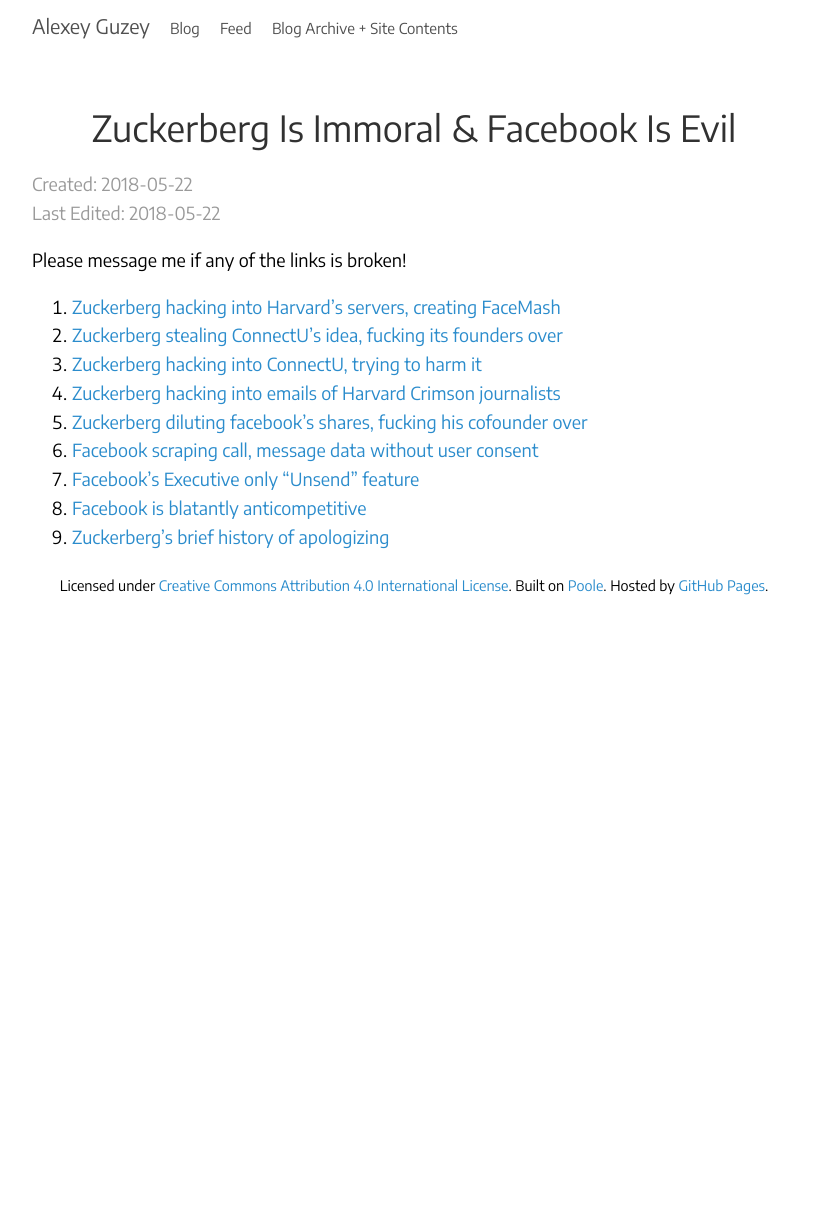
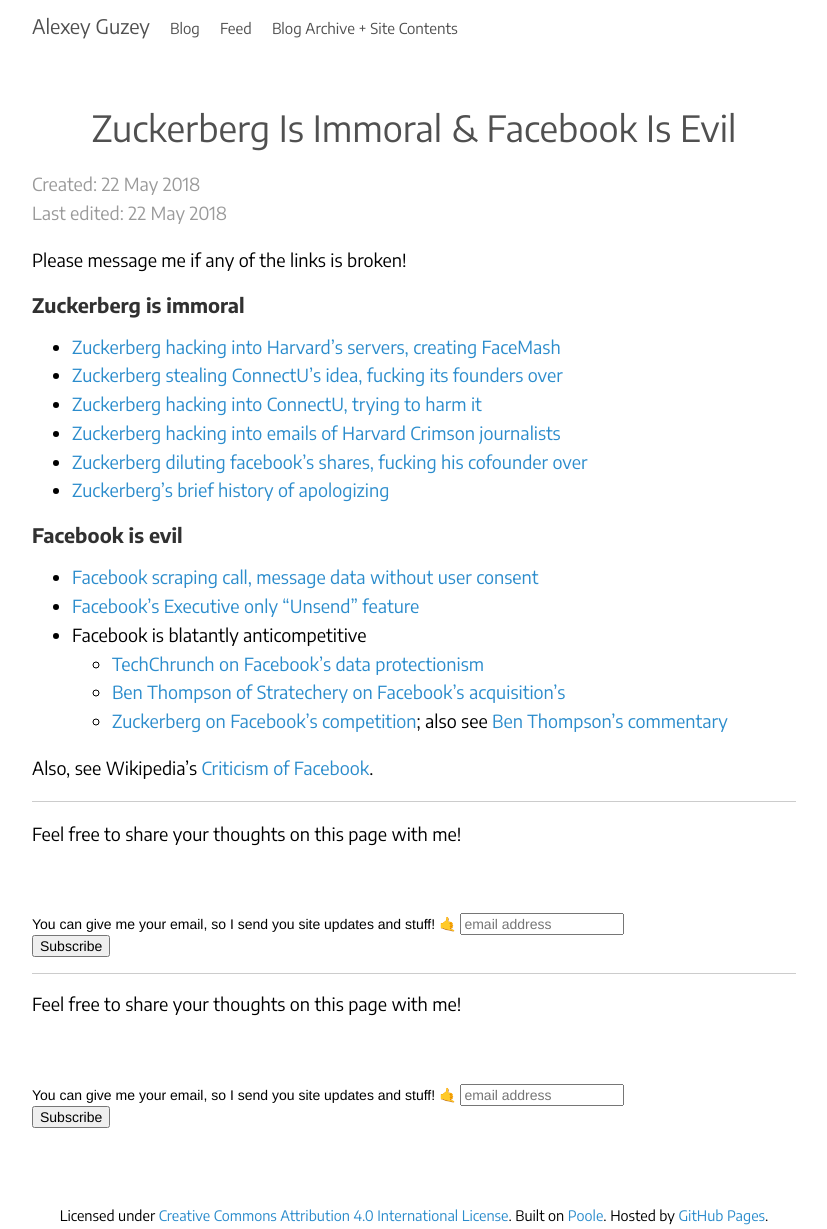
Before and after one commit to guzey/guzey.github.io1, a Jekyll site: the page built from knowledge/supporting/facebook/index.md, in a window 1280 px wide. Shown: the whole page, without its empty margins (226-1053 px from the left). Built offline with Jekyll 4.4.1, drawn with Linux system fonts in a browser that asks for light colours; comment, search, counter and statistics services are not loaded; a style sheet for code colours, icons or effects is not loaded; before the commit the page ends 900 px from its top, so only the background shows below that.

Commit message:
fix broken link

```diff
--- a/_includes/post_plug.html
+++ b/_includes/knowledge_plug.html
@@ -1,6 +1,6 @@
 <hr>
 
-Feel free to share your thoughts on this post with me!
+Feel free to share your thoughts on this page with me!
 
 <ul class="social-links">
         <li>
@@ -35,7 +35,7 @@
 <div id="mc_embed_signup">
 <form action="https://guzey.us14.list-manage.com/subscribe/post?u=52b8f78960f317dad12cc2fef&amp;id=af0e68a211" method="post" id="mc-embedded-subscribe-form" name="mc-embedded-subscribe-form" class="validate" target="_blank" novalidate>
     <div id="mc_embed_signup_scroll">
-	<label for="mce-EMAIL">You can give me your email, so I send you blog updates and stuff! 🤙</label>
+	<label for="mce-EMAIL">You can give me your email, so I send you site updates and stuff! 🤙</label>
 	<input type="email" value="" name="EMAIL" class="email" id="mce-EMAIL" placeholder="email address" required>
     <!-- real people should not fill this in and expect good things - do not remove this or risk form bot signups-->
     <div style="position: absolute; left: -5000px;" aria-hidden="true"><input type="text" name="b_52b8f78960f317dad12cc2fef_af0e68a211" tabindex="-1" value=""></div>
@@ -45,19 +45,3 @@
 </div>
 
 <!--End mc_embed_signup-->
-
-<div class="related">
-    <h2>Recent Posts</h2>
-    <ul class="related-posts">
-        {% for post in site.related_posts limit:3 %}
-        <li>
-            <h3>
-          <a href="{{ post.url }}">
-            {{ post.title }}
-            <small>{{ post.date | date_to_string }}</small>
-          </a>
-        </h3>
-        </li>
-        {% endfor %}
-    </ul>
-</div>
--- /dev/null
+++ b/_layouts/knowledge.html
@@ -0,0 +1,16 @@
+---
+layout: default
+---
+
+<div class="post">
+    <h1 class="post-title">{{ page.title }}</h1>
+    <span class="post-date">
+    Created: {{ page.created_date | date_to_string }}
+    <br>
+    Last edited: {{ page.last_edited_date | date_to_string }}
+    </span>
+
+    {{ content }}
+
+    {% include knowledge_plug.html %}
+</div>
--- a/knowledge/supporting/facebook/index.md
+++ b/knowledge/supporting/facebook/index.md
@@ -1,23 +1,30 @@
 ---
-layout: default
+layout: knowledge
 title: Zuckerberg Is Immoral & Facebook Is Evil
+created_date: 2018-05-22
+last_edited_date: 2018-05-22
 ---
-
-# Zuckerberg Is Immoral & Facebook Is Evil
-<span class="post-date">
-Created: 2018-05-22
-<br>
-Last Edited: 2018-05-22
-</span>
 
 Please message me if any of the links is broken!
 
-1. [Zuckerberg hacking into Harvard's servers, creating FaceMash](https://web.archive.org/web/20180522104810/https://en.m.wikipedia.org/wiki/History_of_Facebook)
-2. [Zuckerberg stealing ConnectU's idea, fucking its founders over](https://web.archive.org/web/20180522101305/http://www.businessinsider.com/how-facebook-was-founded-2010-3)
-3. [Zuckerberg hacking into ConnectU, trying to harm it](https://web.archive.org/web/20180522100427/http://www.businessinsider.com/how-mark-zuckerberg-hacked-connectu-2010-3)
-4. [Zuckerberg hacking into emails of Harvard Crimson journalists](https://web.archive.org/web/20180522101223/http://www.businessinsider.com/how-mark-zuckerberg-hacked-into-the-harvard-crimson-2010-3)
-5. [Zuckerberg diluting facebook's shares, fucking his cofounder over](https://web.archive.org/web/20180522100538/http://www.businessinsider.com/exclusive-heres-the-email-zuckerberg-sent-to-cut-his-cofounder-out-of-facebook-2012-5)
-6. [Facebook scraping call, message data without user consent](https://web.archive.org/web/20180522103351/https://arstechnica.com/information-technology/2018/03/facebook-scraped-call-text-message-data-for-years-from-android-phones/)
-7. [Facebook's Executive only "Unsend" feature](https://web.archive.org/web/20180522074010/https://www.theguardian.com/technology/2018/apr/06/facebook-using-secret-tool-to-delete-messages-from-executives)
-8. [Facebook is blatantly anticompetitive](https://techcrunch.com/2018/04/13/free-the-social-graph/)
-9. [Zuckerberg's brief history of apologizing](https://web.archive.org/web/20180522103814/https://www.fastcompany.com/40547045/a-brief-history-of-mark-zuckerberg-apologizing-or-not-apologizing-for-stuff)
+### Zuckerberg is immoral
+
+- [Zuckerberg hacking into Harvard's servers, creating FaceMash](https://web.archive.org/web/20180522104810/https://en.m.wikipedia.org/wiki/History_of_Facebook)
+- [Zuckerberg stealing ConnectU's idea, fucking its founders over](https://web.archive.org/web/20180522101305/http://www.businessinsider.com/how-facebook-was-founded-2010-3)
+- [Zuckerberg hacking into ConnectU, trying to harm it](https://web.archive.org/web/20180522100427/http://www.businessinsider.com/how-mark-zuckerberg-hacked-connectu-2010-3)
+- [Zuckerberg hacking into emails of Harvard Crimson journalists](https://web.archive.org/web/20180522101223/http://www.businessinsider.com/how-mark-zuckerberg-hacked-into-the-harvard-crimson-2010-3)
+- [Zuckerberg diluting facebook's shares, fucking his cofounder over](https://web.archive.org/web/20180522100538/http://www.businessinsider.com/exclusive-heres-the-email-zuckerberg-sent-to-cut-his-cofounder-out-of-facebook-2012-5)
+- [Zuckerberg's brief history of apologizing](https://web.archive.org/web/20180522103814/https://www.fastcompany.com/40547045/a-brief-history-of-mark-zuckerberg-apologizing-or-not-apologizing-for-stuff)
+
+### Facebook is evil
+
+- [Facebook scraping call, message data without user consent](https://web.archive.org/web/20180522103351/https://arstechnica.com/information-technology/2018/03/facebook-scraped-call-text-message-data-for-years-from-android-phones/)
+- [Facebook's Executive only "Unsend" feature](https://web.archive.org/web/20180522074010/https://www.theguardian.com/technology/2018/apr/06/facebook-using-secret-tool-to-delete-messages-from-executives)
+- Facebook is blatantly anticompetitive
+    - [TechChrunch on Facebook's data protectionism](https://techcrunch.com/2018/04/13/free-the-social-graph/)
+    - [Ben Thompson of Stratechery on Facebook's acquisition's](https://web.archive.org/web/20180522113631/https://stratechery.com/2017/why-facebook-shouldnt-be-allowed-to-buy-tbh/)
+    - [Zuckerberg on Facebook's competition](https://www.youtube.com/watch?v=VndtLhqJ1ms); also see [Ben Thompson's commentary](https://web.archive.org/web/20180522114305/https://stratechery.com/2018/the-facebook-current/)
+
+Also, see Wikipedia's [Criticism of Facebook](https://web.archive.org/web/20180522123942/https://en.m.wikipedia.org/wiki/Criticism_of_Facebook).
+
+{% include knowledge_plug.html %}
```
